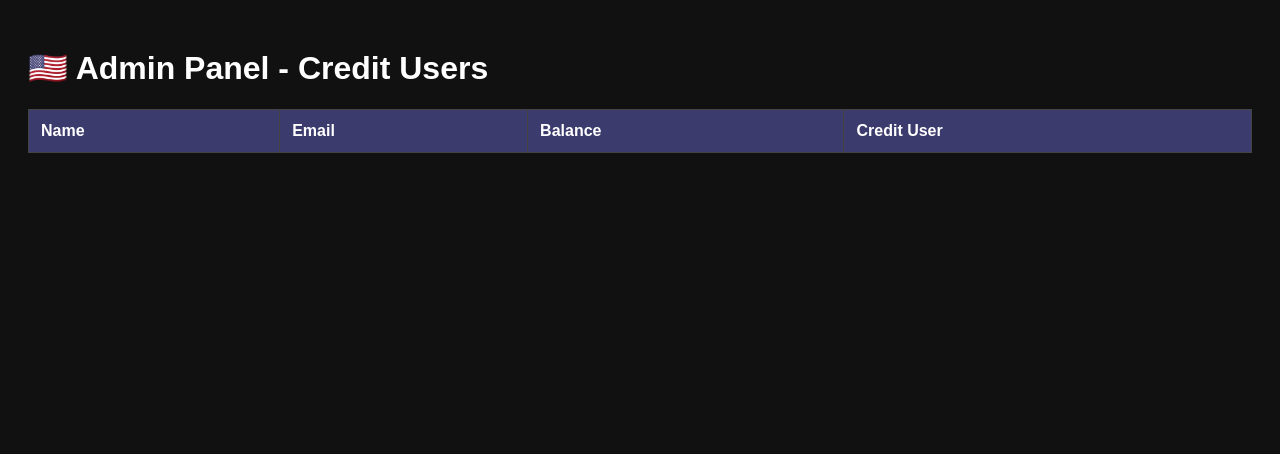
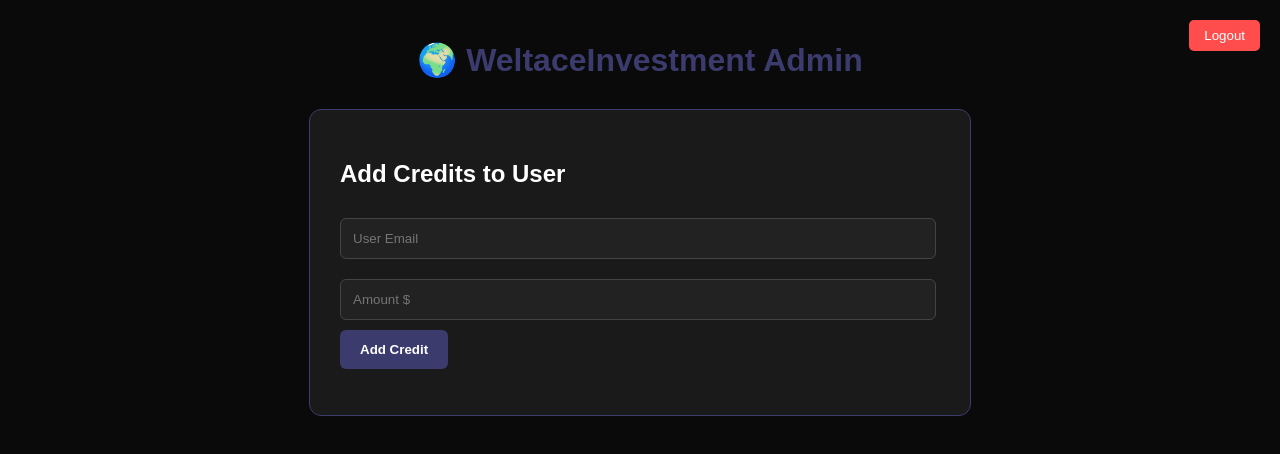
Before and after one commit to Chocolate2269/wealtaceinvestment, a plain HTML site: page admin.html in a window 1280 px wide. Drawn offline with Linux system fonts and the light colour scheme; sample sign-in values are in the browser's storage.

Commit message:
Enhance admin panel with credit functionality

```diff
--- a/admin.html
+++ b/admin.html
@@ -1,60 +1,53 @@
 <!DOCTYPE html>
 <html>
-<head><title>Admin Panel</title>
+<head>
+<title>Admin Panel - WeltaceInvestment</title>
+<script>
+if(localStorage.getItem("isAdminLoggedIn")!== "true"){
+  window.location.href = "admin-login.html";
+}
+</script>
 <style>
-body{background:#111;color:#fff;font-family:Arial;padding:20px}
-table{width:100%;background:#222;border-collapse:collapse}
-th,td{padding:12px;border:1px solid #444;text-align:left}
-th{background:#3C3B6E}
-input{padding:8px}
-.btn{background:#28a745;color:#fff;border:none;padding:8px 12px;cursor:pointer;border-radius:5px}
+body{background:#0a0a0a;color:#fff;font-family:Arial;padding:20px;margin:0}
+h1{text-align:center;color:#3C3B6E}
+.container{max-width:600px;margin:30px auto;background:#1a1a1a;padding:30px;border-radius:12px;border:1px solid #3C3B6E}
+input{width:95%;padding:12px;margin:10px 0;background:#222;border:1px solid #444;color:#fff;border-radius:6px}
+.btn{background:#3C3B6E;color:#fff;border:none;padding:12px 20px;cursor:pointer;border-radius:6px;font-weight:bold}
+.logout{position:absolute;top:20px;right:20px;background:#ff4d4d;color:#fff;border:none;padding:8px 15px;border-radius:5px;cursor:pointer}
+.success{color:#4CAF50;margin-top:10px}
 </style>
 </head>
 <body>
-<h1>🇺🇸 Admin Panel - Credit Users</h1>
-<table id="userTable">
-<tr><th>Name</th><th>Email</th><th>Balance</th><th>Credit User</th></tr>
-</table>
+
+<button class="logout" onclick="localStorage.removeItem('isAdminLoggedIn');location='admin-login.html'">Logout</button>
+
+<h1>🌍 WeltaceInvestment Admin</h1>
+
+<div class="container">
+  <h2>Add Credits to User</h2>
+  <input type="email" id="userEmail" placeholder="User Email" required>
+  <input type="number" id="amount" placeholder="Amount $" required>
+  <button class="btn" onclick="addCredit()">Add Credit</button>
+  <p id="msg" class="success"></p>
+</div>
 
 <script>
-function loadUsers(){
-  let users = JSON.parse(localStorage.getItem("users")) || [];
-  let table = document.getElementById("userTable");
-  table.innerHTML = "<tr><th>Name</th><th>Email</th><th>Balance</th><th>Credit User</th></tr>";
+function addCredit(){
+  let email = document.getElementById("userEmail").value.trim();
+  let amount = parseFloat(document.getElementById("amount").value);
+  let msg = document.getElementById("msg");
 
-  users.forEach((u) => {
-    table.innerHTML += `
-    <tr>
-      <td>${u.name}</td>
-      <td>${u.email}</td>
-      <td>$${parseFloat(u.balance).toFixed(2)}</td>
-      <td>
-        <input type="number" id="add_${u.email}" placeholder="100">
-        <button class="btn" onclick="addBalance('${u.email}')">Add</button>
-      </td>
-    </tr>`;
-  });
+  if(!email ||!amount){ msg.style.color="#ff4d4d"; msg.innerText="Fill all fields"; return; }
+
+  let credits = JSON.parse(localStorage.getItem("weltace_credits")) || {};
+  credits[email] = (credits[email] || 0) + amount;
+  localStorage.setItem("weltace_credits", JSON.stringify(credits));
+
+  msg.style.color="#4CAF50";
+  msg.innerText=`✅ $${amount} added to ${email}`;
+  document.getElementById("userEmail").value = "";
+  document.getElementById("amount").value = "";
 }
-
-function addBalance(email){
-  let users = JSON.parse(localStorage.getItem("users")) || [];
-  let amount = parseFloat(document.getElementById("add_"+email).value);
-
-  if(amount > 0){
-    // find user by email
-    let userIndex = users.findIndex(u => u.email === email);
-    if(userIndex!== -1){
-      users[userIndex].balance += amount;
-      localStorage.setItem("users", JSON.stringify(users));
-      loadUsers();
-      alert("$"+amount+" added to "+users[userIndex].name);
-    }
-  } else {
-    alert("Enter amount greater than 0");
-  }
-}
-
-loadUsers();
 </script>
 </body>
 </html>
```
